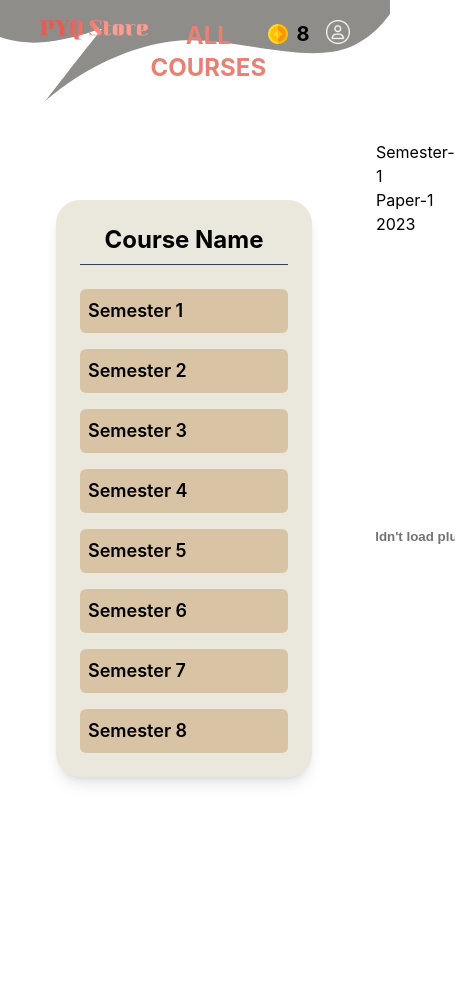
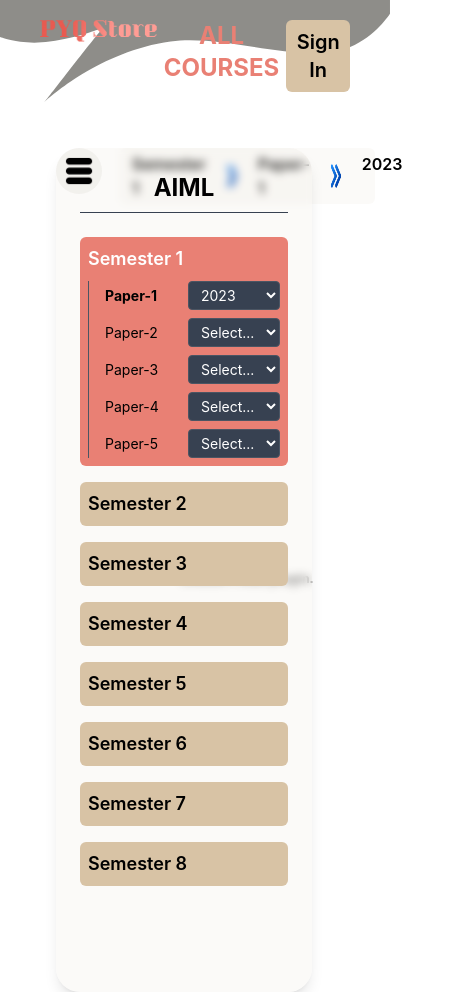
Before and after one commit to rahulkundu1209/PYQStore, a React (Create React App) app in the folder frontend/: page /course/AIML in a window 390 px wide. Shown: the whole page, 455 px wide, since content can reach past the window. Before the commit the page ends 892 px from the top, so only its background shows below. Built offline with nearby package versions, Linux system fonts and the light colour scheme.

Commit message:
made changes in ui and added link to  the courses

```diff
--- a/frontend/src/components/AllCourses.js
+++ b/frontend/src/components/AllCourses.js
@@ -1,4 +1,5 @@
 import React from 'react'
+import { Link } from 'react-router-dom';
 
 const AllCourses = () => {
   const BtechCourses = ["CSE", "IT", "CSBS", "AIML", "CSDS", "IOT", "ECE", "EIE", "EE", "ME", "FT", "CE"]
@@ -16,12 +17,13 @@ const AllCourses = () => {
           <h3 className="text-md text-center font-semibold text-gray-700 mb-2">BTech</h3>
           <ul className="flex flex-wrap justify-evenly mb-4 border rounded-md py-6">
             {BtechCourses.map((course, index) => (
-              <li
+              <Link
+                to={`/course/${course}`}
                 key={index}
                 className="items-center justify-center text-center m-2 w-40 text-base md:text-lg bg-[#E98074] p-2 rounded-md hover:cursor-pointer shadow-sm hover:shadow-md transition-shadow duration-200 hover:scale-95"
               >
                 {course}
-              </li>
+              </Link>
             ))}
           </ul>
         </div>
@@ -29,12 +31,13 @@ const AllCourses = () => {
           <h3 className="text-md text-center font-semibold text-gray-700 mb-2">Other UG Courses</h3>
           <ul className="flex flex-wrap justify-evenly mb-4 border rounded-md py-6">
             {OtherUGCourses.map((course, index) => (
-              <li
+              <Link
+                to={`/course/${course}`}
                 key={index}
                 className="items-center justify-center text-center m-2 w-40 text-base md:text-lg bg-[#E98074] p-2 rounded-md hover:cursor-pointer shadow-sm hover:shadow-md transition-shadow duration-200 hover:scale-95"
               >
                 {course}
-              </li>
+              </Link>
             ))}
           </ul>
         </div>
--- a/frontend/src/components/NavBar.js
+++ b/frontend/src/components/NavBar.js
@@ -4,9 +4,10 @@ import logo from '../assets/logo.png';
 import coin from '../assets/coin.png';
 import userIcon from '../assets/user.png';
 import UserFunctionsList from './UserFunctionsList';
+import { Link } from 'react-router-dom';
 
 const NavBar = () => {
-  const signedIn = true;
+  const signedIn = false;
   const [showList, setShowList] = useState(false);
 
   return (
@@ -16,7 +17,9 @@ const NavBar = () => {
         class="flex justify-between ml-10 mr-10 mt-5"
       >
         <div>
-          <img src={logo} alt='PYQ Store' width="150px" height="auto" />
+          <Link to="/">
+            <img src={logo} alt='PYQ Store' width="150px" height="auto" />
+          </Link>
         </div>
         <div>
           <button class="font-bold text-2xl text-[#E98074] hover:text-[#E85A4F]">
@@ -35,10 +38,10 @@ const NavBar = () => {
                 <h3 class="ml-2 font-bold text-xl">8</h3>
               </div>
               <div
-                onClick={()=>{setShowList(!showList)}}
+                onClick={() => { setShowList(!showList) }}
               >
-                <img class="hover:cursor-pointer" src={userIcon} alt='user-image' width="40px" height="40px"  />
-                {showList && <UserFunctionsList/>}
+                <img class="hover:cursor-pointer" src={userIcon} alt='user-image' width="40px" height="40px" />
+                {showList && <UserFunctionsList />}
               </div>
             </div>
             : <button
--- a/frontend/src/components/PaperSelectSidebar.js
+++ b/frontend/src/components/PaperSelectSidebar.js
@@ -1,31 +1,51 @@
-import React, { useState } from 'react'
+import React, { useEffect, useState } from 'react'
+import { useParams } from 'react-router-dom';
+import navIcon from '../assets/navicon.png'
 
 const semesters = ["Semester 1", "Semester 2", "Semester 3", "Semester 4", "Semester 5", "Semester 6", "Semester 7", "Semester 8"]
 const papers = ["Paper-1", "Paper-2", "Paper-3", "Paper-4", "Paper-5"];
 const years = [2023, 2022, 2021, 2020];
 
-const PaperSelectSidebar = () => {
-  const [expandedSemester, setExpandedSemester] = useState(null);
+const PaperSelectSidebar = ({ getPaperDetail }) => {
+  const { cid } = useParams();
+  const [expandedSemester, setExpandedSemester] = useState("Semester 1");
+  const [selectedPaper, setSelectedPaper] = useState({ pName: "Paper-1", year: 2023 });
+
+  const [displaySidebar, setDisplaySidebar] = useState(true);
+
   const expandSemesterHandler = (sem) => {
-    if (sem === expandedSemester) {
-      setExpandedSemester(null);
-    } else {
+    // if (sem === expandedSemester) {
+    //   setExpandedSemester(null);
+    // } else {
+    //   setExpandedSemester(sem);
+    // }
     setExpandedSemester(sem);
-    }
+    setSelectedPaper({ pName: "Paper-1", year: 2023 });
   }
 
+  useEffect(() => {
+    getPaperDetail({ sem: expandedSemester, pName: selectedPaper.pName, year: selectedPaper.year });
+  }, [expandedSemester, selectedPaper]);
+
   return (
-    <div className="w-64 bg-[#EAE7DC] h-full p-6 rounded-3xl shadow-lg">
+    <>
+      <div
+        className='w-fit md:hidden absolute z-20 p-2 align-top hover:cursor-pointer rounded-3xl bg-[#d0cdc3] bg-opacity-20'
+        onClick={()=>{setDisplaySidebar(!displaySidebar)}}
+        >
+        <img src={navIcon} alt='nav-icon' width="30px" height="auto" />
+      </div>
+      <div className={`${displaySidebar ? "inline-block" : "hidden"} z-10 absolute md:relative md:inline-block w-64 bg-[#EAE7DC] bg-opacity-20 backdrop-blur-sm h-full p-6 rounded-3xl shadow-lg transition ease-in`}>
         <h2 className="text-2xl text-center font-bold mb-6 border-b border-gray-700 pb-2">
-        Course Name
+          {cid}
         </h2>
         <div>
           <ul className="space-y-4">
             {semesters.map((semester, index) => (
-            <li key={index} className={`bg-[${expandedSemester === semester ? '#E98074':'#D8C3A5'}] p-2 rounded-md hover:bg-[#E98074]`}>
+              <li key={index} className={`bg-[${expandedSemester === semester ? '#E98074' : '#D8C3A5'}] p-2 rounded-md hover:bg-[#E98074]`}>
                 <h3
                   onClick={() => expandSemesterHandler(semester)}
-                className="cursor-pointer text-lg font-semibold hover:text-white rounded-md"
+                  className={`cursor-pointer text-lg font-semibold hover:text-white rounded-md ${semester === expandedSemester ? "text-white" : ""}`}
                 >
                   {semester}
                 </h3>
@@ -35,14 +55,19 @@ const PaperSelectSidebar = () => {
                 >
                   {papers.map((paper, index) => (
                     <li key={index} className="flex items-center justify-between">
-                    <label htmlFor="year" className="text-sm">
+                      <label htmlFor="year" className={`text-sm ${paper === selectedPaper.pName ? "font-bold" : ""}`}>
                         {paper}
                       </label>
                       <select
+                        value={paper === selectedPaper.pName ? selectedPaper.year : ""}
                         name="year"
                         id="year"
                         className="bg-gray-700 text-white border border-gray-600 rounded px-2 py-1 text-sm focus:outline-none focus:ring focus:ring-blue-500"
+                        onChange={(e) => {
+                          setSelectedPaper({ pName: paper, year: e.target.value })
+                        }}
                       >
+                        <option value="">Select...</option>
                         {years.map((year, index) => (
                           <option key={index} value={year}>
                             {year}
@@ -57,7 +82,7 @@ const PaperSelectSidebar = () => {
           </ul>
         </div>
       </div>
-
+    </>
   )
 }
 
--- a/frontend/src/components/PaperViewSection.js
+++ b/frontend/src/components/PaperViewSection.js
@@ -1,16 +1,19 @@
 import React from 'react';
-import examplePdf from '../assets/pdf-example.pdf'
+import examplePdf from '../assets/pdf-example.pdf';
+import rightArrow from '../assets/right-arrow.png';
 
-const PaperViewSection = () => {
+const PaperViewSection = ({paperDetail}) => {
   return (
     <div>
-      <div>
-        <p>Semester-1 </p>
-        <p>Paper-1 </p>
-        <p>2023</p>
+      <div className='w-fit p-1 *:mx-2 rounded-md flex flex-row mb-6 font-semibold bg-[#EAE7DC] bg-opacity-20 backdrop-blur-sm '>
+        <p>{paperDetail && paperDetail.sem}</p>
+        <img src={rightArrow} alt='right-arrow' width="20px" height="auto" />
+        <p>{paperDetail && paperDetail.pName}</p>
+        <img src={rightArrow} alt='right-arrow' width="20px" height="auto" />
+        <p>{paperDetail && paperDetail.year}</p>
       </div>
       <div>
-        <embed src={examplePdf} width="100%" height="600px" type="application/pdf" />
+        <embed src={examplePdf} width="100%" height="700px" type="application/pdf" />
       </div>
     </div>
   )
--- a/frontend/src/pages/Course.js
+++ b/frontend/src/pages/Course.js
@@ -1,15 +1,25 @@
-import React from 'react'
+import React, { useEffect, useState } from 'react'
 import PaperSelectSidebar from '../components/PaperSelectSidebar'
 import PaperViewSection from '../components/PaperViewSection'
 
 const Course = () => {
+  const [paperDetail, setPaperDetail] = useState();
+
+  const getPaperDetail = (paperDetail) =>{
+    setPaperDetail({...paperDetail});
+  }
+
+  useEffect(()=>{
+    window.scrollTo(0,0);
+  }, [])
+
   return (
-    <div className='flex flex-row items-center justify-evenly m-14 '>
+    <div className='flex flex-row justify-evenly m-14 '>
       <div>
-        <PaperSelectSidebar/>
+        <PaperSelectSidebar getPaperDetail = {getPaperDetail} />
       </div>
       <div className='w-screen ml-16 md:w-11/12'>
-        <PaperViewSection/>
+        <PaperViewSection paperDetail = {paperDetail} />
       </div>
     </div>
   )
--- a/frontend/src/pages/Home.js
+++ b/frontend/src/pages/Home.js
@@ -5,6 +5,7 @@ import AllCourses from '../components/AllCourses';
 
 const Home = () => {
   const signedIn = false;
+
   return (
     <div
       class="items-center justify-center flex flex-col"
```
Also changed, not shown: frontend/src/assets/navicon.png (added), frontend/src/assets/right-arrow.png (added), frontend/src/utils/auth.js (added). Lines whose indentation alone changed are shown as unchanged.
